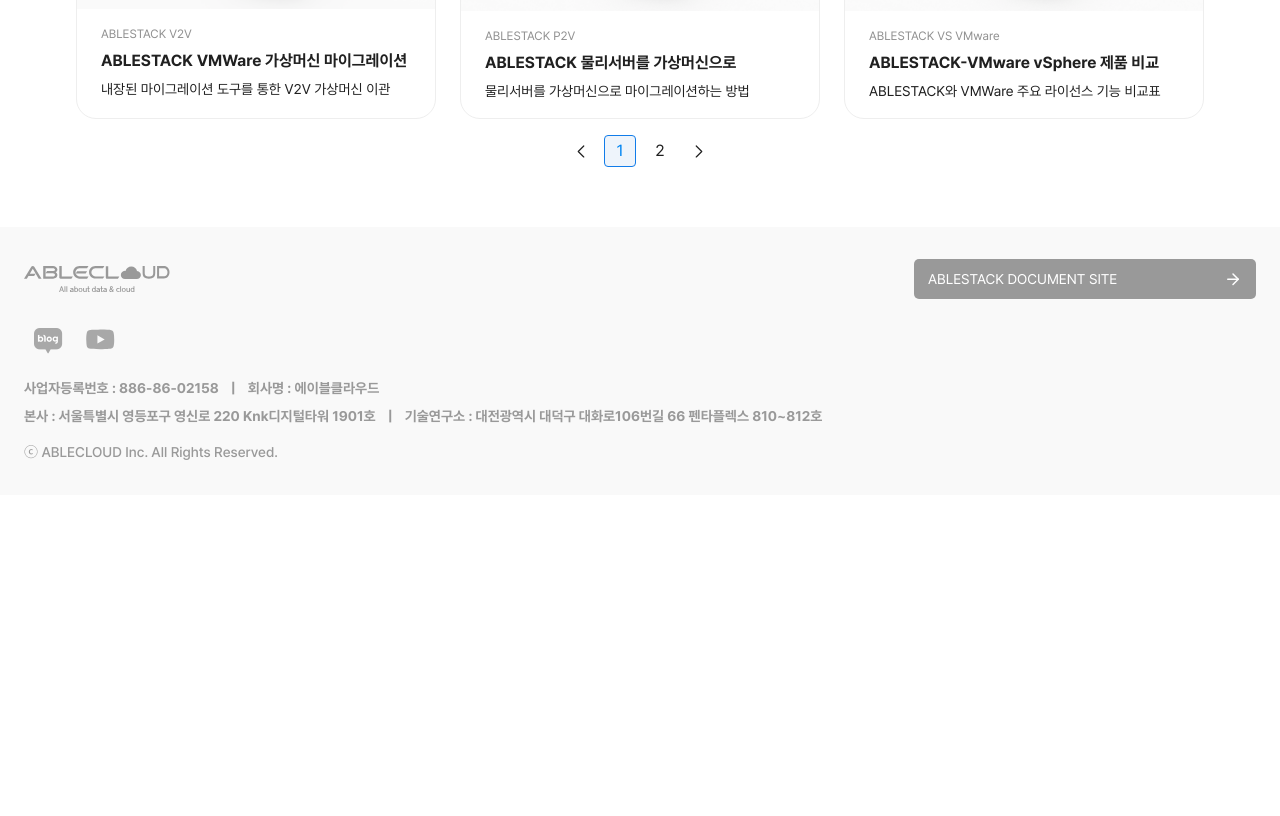
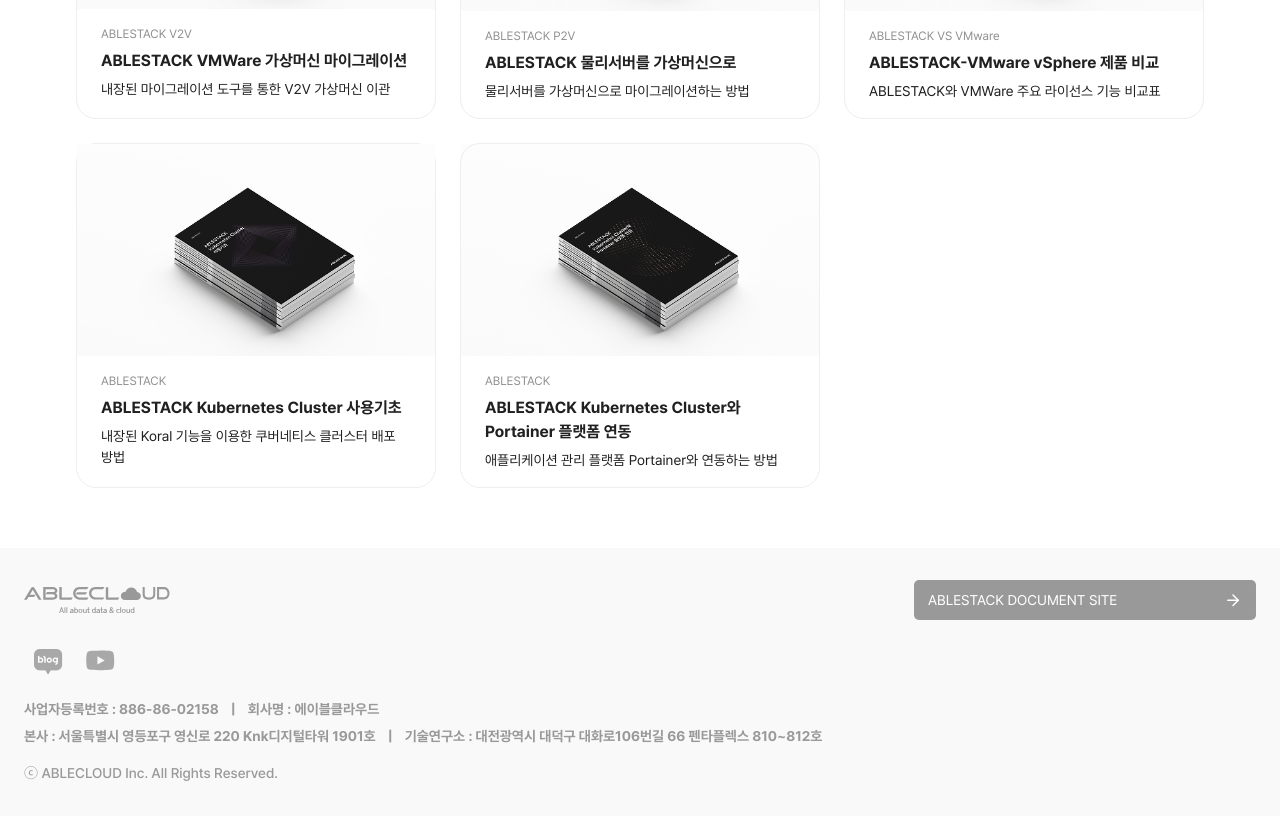
Before and after one commit to ablecloud-team/ablecloud-homepage, a Next.js app: page /resource/ebook in a window 1280 px wide. Shown: the part 1040-1856 px from the top of the page. Before the commit the page ends 1535 px from the top, so only its background shows below. Built offline with nearby package versions, Linux system fonts and the light colour scheme.

Commit message:
FEAT: add ebook

```diff
--- a/src/constants/resource.tsx
+++ b/src/constants/resource.tsx
@@ -8,6 +8,7 @@
 import ebook_5_Src from '@/public/images/resource/ebook/ebook_5.png';
 import ebook_6_Src from '@/public/images/resource/ebook/ebook_6.png';
 import ebook_7_Src from '@/public/images/resource/ebook/ebook_7.png';
+import ebook_8_Src from '@/public/images/resource/ebook/ebook_8.png';
 
 export const resourceType = ['blog', 'video', 'ebook'] as const;
 
@@ -85,4 +86,11 @@
     href: 'ABLESTACK_Kubernetes_Cluster.pdf',
     imgSrc: ebook_7_Src,
   },
+  {
+    type: 'ABLESTACK',
+    title: 'ABLESTACK Kubernetes Cluster와 Portainer 플랫폼 연동',
+    description: '애플리케이션 관리 플랫폼 Portainer와 연동하는 방법',
+    href: 'ABLESTACK_Kubernetes_Cluster_Portainer.pdf',
+    imgSrc: ebook_8_Src,
+  },
 ];
--- a/src/templates/resource/EbookList.tsx
+++ b/src/templates/resource/EbookList.tsx
@@ -9,7 +9,7 @@
 
 import { EbookData } from '@/types/resource';
 
-const LIMIT = 6;
+const LIMIT = 9;
 
 export function EbookList({ ebooksData }: { ebooksData: EbookData[] }) {
   const [page, setPage] = useState<number>(1);
--- a/src/templates/resource/VideoList.tsx
+++ b/src/templates/resource/VideoList.tsx
@@ -4,7 +4,7 @@
 
 import { Pagination } from '@/components/ui';
 
-const LIMIT = 6;
+const LIMIT = 9;
 
 export function VideoList({ videosData }: { videosData: string[] }) {
   const [page, setPage] = useState<number>(1);
```
Also changed, not shown: public/images/resource/ebook/ebook_8.png (added), 1 other file (tests, documents, lock files or other folders).
